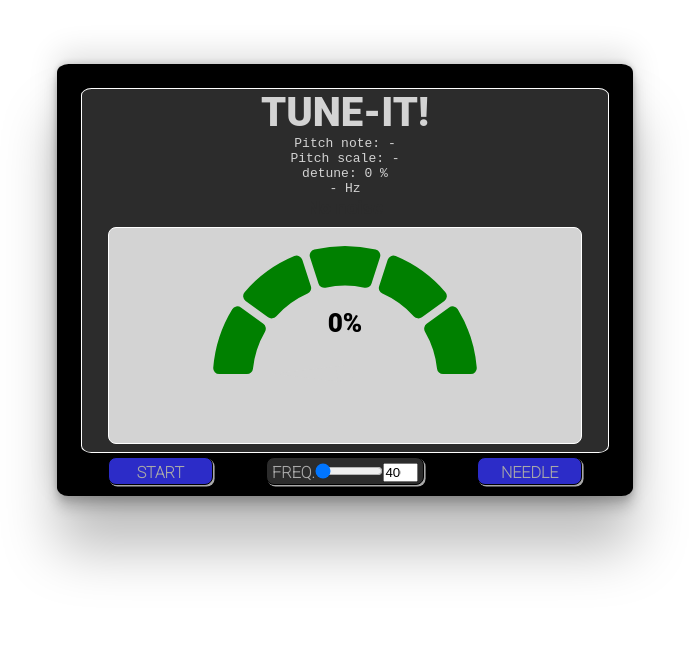
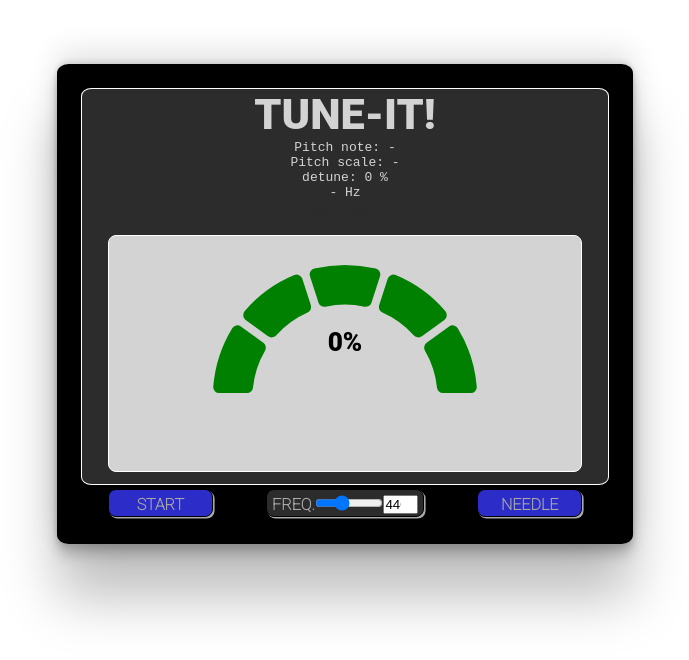
Before and after one commit to LeoEmVee/tune-it, a React (Vite) app: page / in a window 1280 px wide. Shown: the top 660 px of the page, without its empty margins (295-984 px from the left). Built offline with nearby package versions, Linux system fonts and the light colour scheme; a web font is replaced by a local one.

Commit message:
Add refFreq selection logic to App.jsx and sound-values.js (still to be adjusted). Update styles and README

```diff
--- a/src/App.css
+++ b/src/App.css
@@ -9,7 +9,7 @@ body {
 }
 .logo {
   font-family: 'Chlorinar', 'Roboto Black';
-  font-size: 250%;
+  font-size: 270%;
   font-weight: bolder;
   color: lightgray;
 }
@@ -33,7 +33,7 @@ body {
   padding: 1.5%;
   position: relative;
   width: 45%;
-  height: 27em;
+  height: 30em;
   position: center;
   border: 5px solid rgba(0, 0, 0, 0.323);
   border-radius: 2%;
@@ -60,7 +60,7 @@ body {
 .meter {
   display: flex;
   justify-content: center;
-  padding: 3%;
+  padding: 5%;
   margin: auto;
   height: 60%;
   width: 90%;
@@ -71,9 +71,12 @@ body {
 }
 
 .noteMeter {
-  position:static;
+  display: flex;
+  justify-content: center;
   margin: auto;
-  width: 60%;
+  width: 80%;
+  height: 120%;
+  margin: auto;
   padding: 2.5em;
   font-family: 'Wallpoet', 'Roboto Black';
   background-color: black;
--- a/src/App.jsx
+++ b/src/App.jsx
@@ -11,7 +11,6 @@ const audioCtx = AudioContext.getAudioContext();
 const analyser = AudioContext.getAnalyser();
 const bufferLength = 2048;
 const buffer = new Float32Array(bufferLength);
-
 const notes = ['C', 'C#', 'D', 'D#', 'E', 'F', 'F#', 'G', 'G#', 'A', 'A#', 'B'];
 
 function App () {
@@ -23,16 +22,16 @@ function App () {
   const [detune, setDetune] = useState('0');
   const [makeNoise, setMakeNoise] = useState(false);
   const [meter, setMeter] = useState('percent');
-  const [refFreq, setRefFreq] = useState(400);
+  const [refFreq, setRefFreq] = useState(440);
 
   const updatePitch = () => {
     analyser.getFloatTimeDomainData(buffer);
     const ac = autoCorrelate(buffer, audioCtx.sampleRate);
     if (ac > -1) {
-      let midiNote = soundAnalyzer.getMidiNote(ac);
+      let midiNote = soundAnalyzer.getMidiNote(refFreq, ac);
       let noteSymbol = notes[midiNote % 12];
       let scale = Math.floor(midiNote / 12) - 1;
-      let detune = soundAnalyzer.getOutOfPitch(ac, midiNote);
+      let detune = soundAnalyzer.getOutOfPitch(refFreq, ac, midiNote);
 
       setPitch(parseFloat(ac).toFixed(2));
       setPitchNote(noteSymbol);
@@ -88,7 +87,7 @@ function App () {
   };
 
   const handleInputChange = (event) => {
-    setRefFreq(event.target.value === '' ? '' : Number(event.target.value));
+    setRefFreq(event.target.value === 0 ? 0 : event.target.value);
   };
 
   const handleBlur = () => {
--- a/src/utils/sound-values.js
+++ b/src/utils/sound-values.js
@@ -1,15 +1,15 @@
-function getMidiNote (freq) {
-  const noteNum = 12 * (Math.log(freq / 440) / Math.log(2));
+function getMidiNote (refFreq, freq) {
+  const noteNum = 12 * (Math.log(freq / refFreq) / Math.log(2));
   const midiNote = Math.round(noteNum) + 69;
   return midiNote;
 }
 
-function getFrequency (note) {
-  return 440 * Math.pow(2, (note - 69) / 12);
+function getFrequency (refFreq, note) {
+  return refFreq * Math.pow(2, (note - 69) / 12);
 }
 
-function getOutOfPitch (freq, note) {
-  return Math.floor((1200 * Math.log(freq / getFrequency(note))) / Math.log(2));
+function getOutOfPitch (refFreq, freq, note) {
+  return Math.floor((1200 * Math.log(freq / getFrequency(refFreq, note))) / Math.log(2));
 
 }
 function getDetune (detune) {
```
Also changed, not shown: 1 other file (tests, documents, lock files or other folders).
